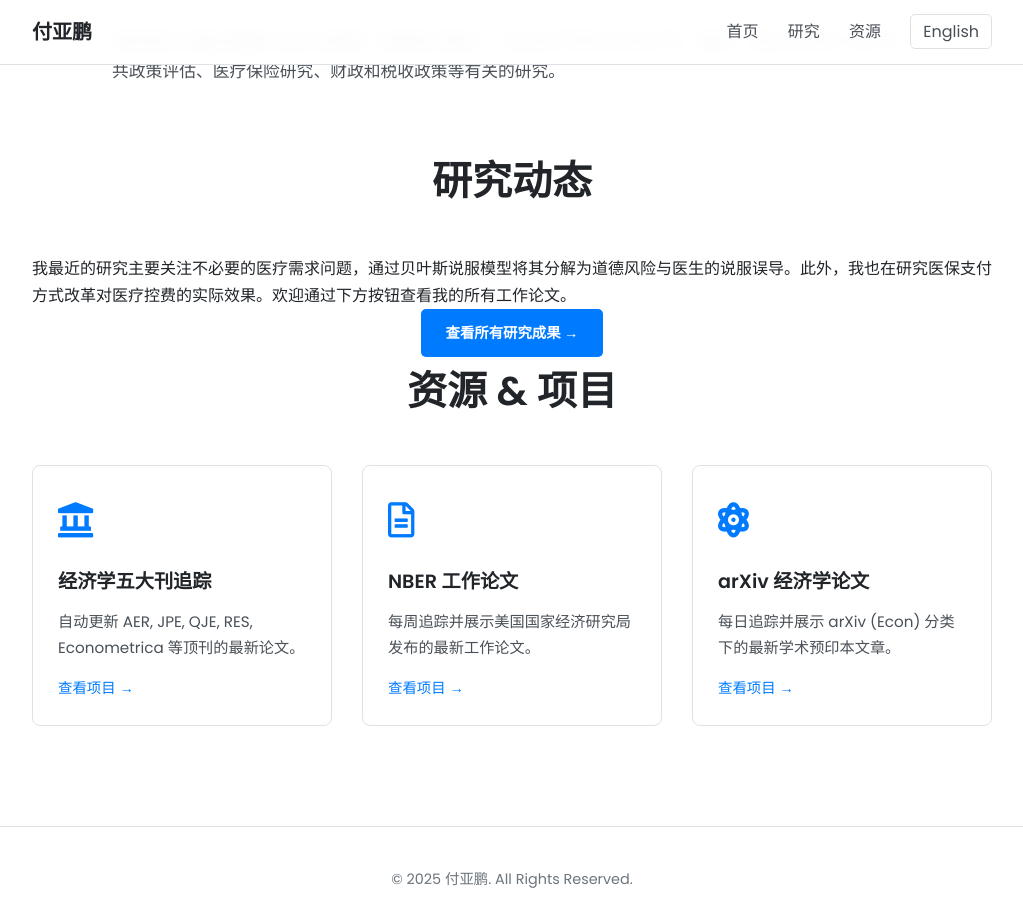
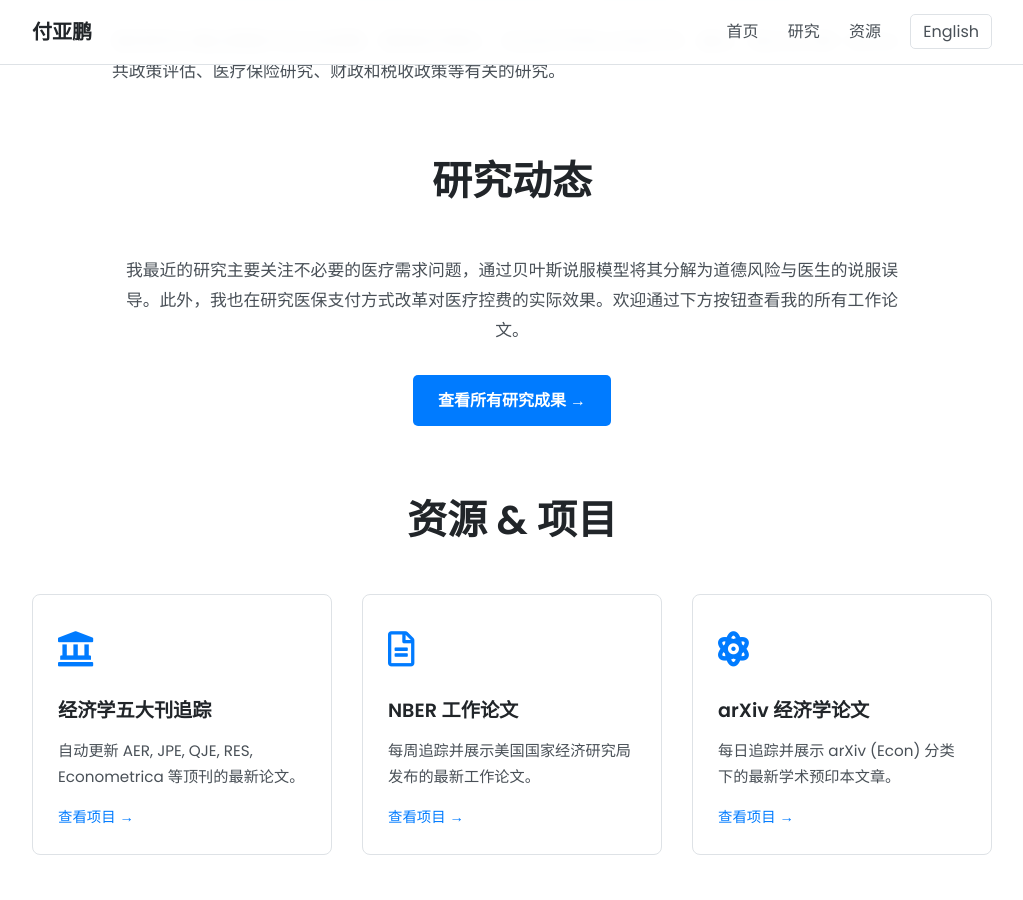
Before and after one commit to fyapeng/fyapeng.github.io, a Jekyll site: the page built from index.html, in a window 1280 px wide and 900 px high, scrolled down 1149 px. Shown: the whole window, without its empty margins (128-1151 px from the left). Built offline with Jekyll 4.4.1, drawn with Linux system fonts in a browser that asks for light colours.

Commit message:
Update index.html

```diff
--- a/index.html
+++ b/index.html
@@ -64,13 +64,15 @@
 </section>
 
   <!-- Research Highlights Section -->
-  <section id="research-highlights" class="highlights-section">
-    <h1 class="section-title">{{ t.research_highlights.title }}</h1>
-    <p class="section-description">{{ t.research_highlights.description }}</p>
-    <div class="text-center">
-      <a href="{{ '/research.html' | relative_url }}" class="button-primary">{{ t.research_highlights.button }}</a>
-    </div>
-  </section>
+  <section id="research-highlights" class="content-section"> <!-- 改为 content-section 以统一间距 -->
+  <h1 class="section-title">{{ t.research_highlights.title }}</h1>
+  <div class="interests-container"> <!-- 复用 interests-container 来居中 -->
+    <p class="interest-description" style="text-align: center; margin-bottom: 30px;">
+      {{ t.research_highlights.description }}
+    </p>
+    <a href="{{ '/research.html' | relative_url }}" class="button-primary">{{ t.research_highlights.button }}</a>
+  </div>
+</section>
 
   <!-- Resources Section -->
   <section id="resources" class="resources-section">
```
